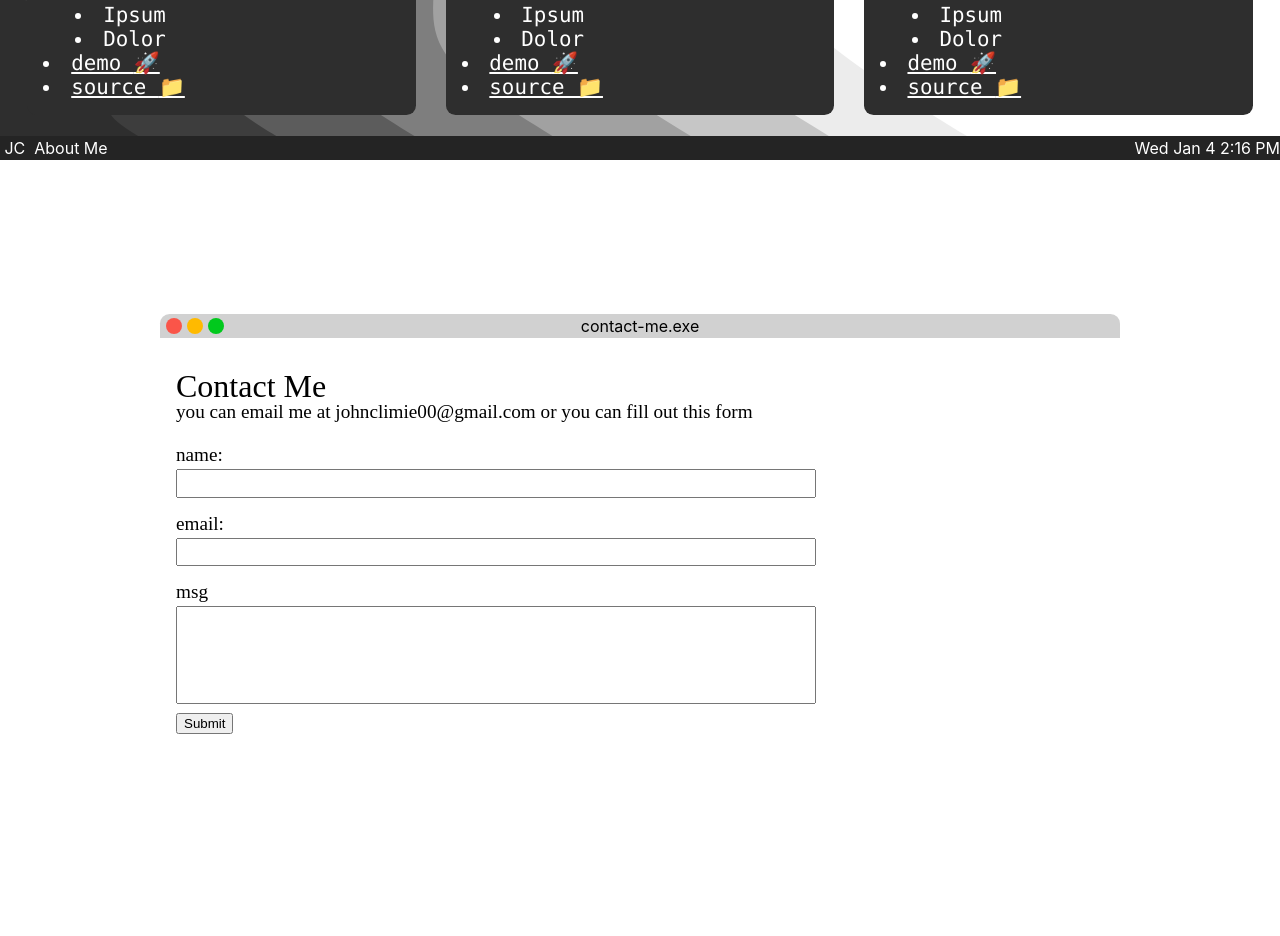
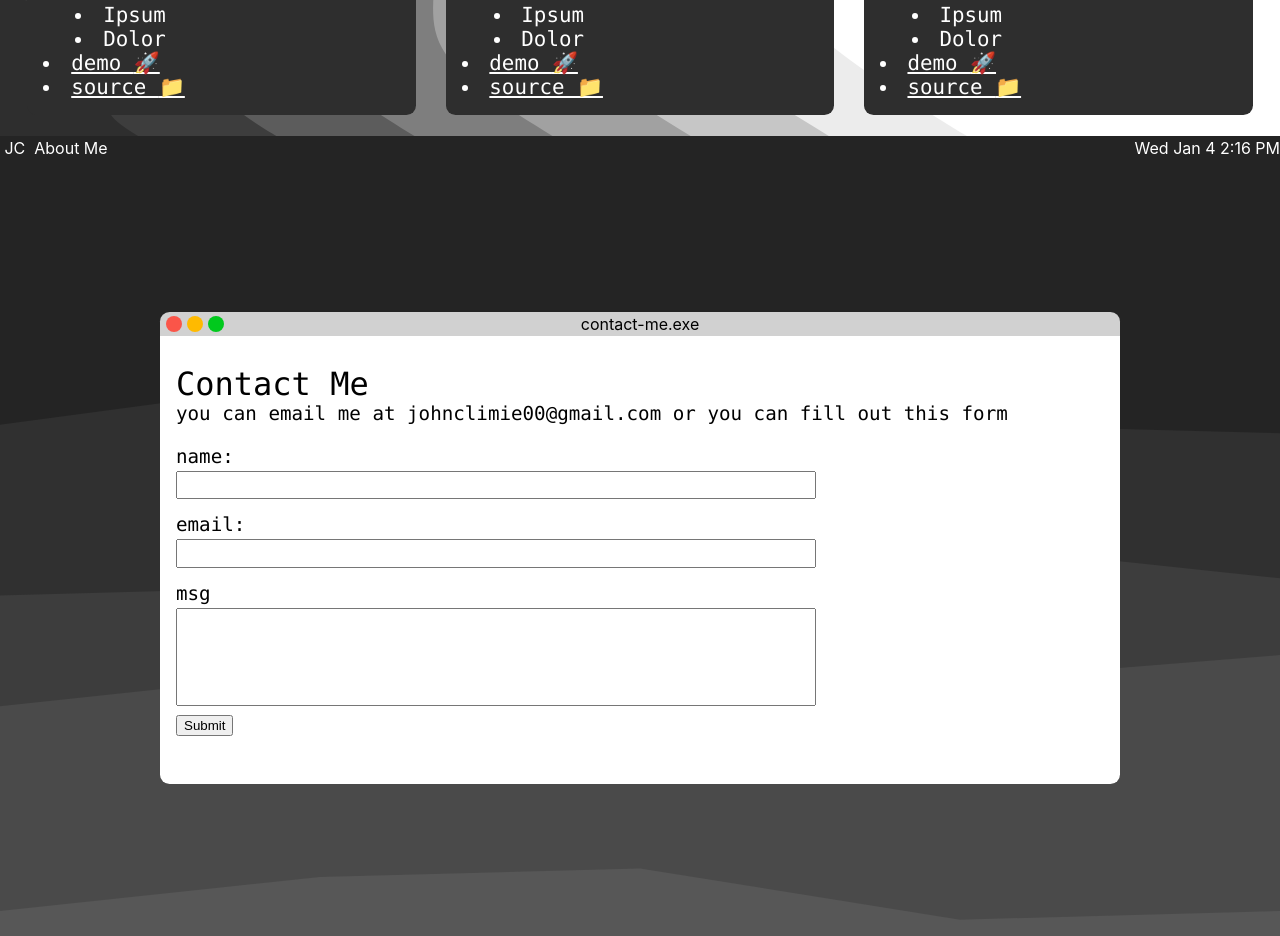
Before and after one commit to johnclimie/portfolio-2023, a Next.js app: page / in a window 1280 px wide. Shown: the part 2500-3436 px from the top of the page. Built offline with nearby package versions, Linux system fonts and the light colour scheme.

Commit message:
Added background to contact section

```diff
--- a/styles/Contact.module.css
+++ b/styles/Contact.module.css
@@ -5,6 +5,8 @@
     align-items: center;
     min-height: 100vh;
     height: 100%;
+    background-image: url('../public//background_imgs/stacked-peaks-haikei.svg');
+    background-size: cover
 }
 
 .contactContent {
@@ -22,10 +24,15 @@
 
 .contactWindowContent {
     padding: 2rem 1rem;
+    font-family: 'Menlo', sans-serif;
+    background-color: #FFFFFF;
+    border-bottom-left-radius: .6rem;
+    border-bottom-right-radius: .6rem;
 }
 
 .contactWindowContent h1 {
     font-size: 2rem;
+    margin-bottom: .2rem;
 }
 
 .contactWindowContent p, .contactForm {
```
Also changed, not shown: public/background_imgs/stacked-peaks-haikei.svg (added).
